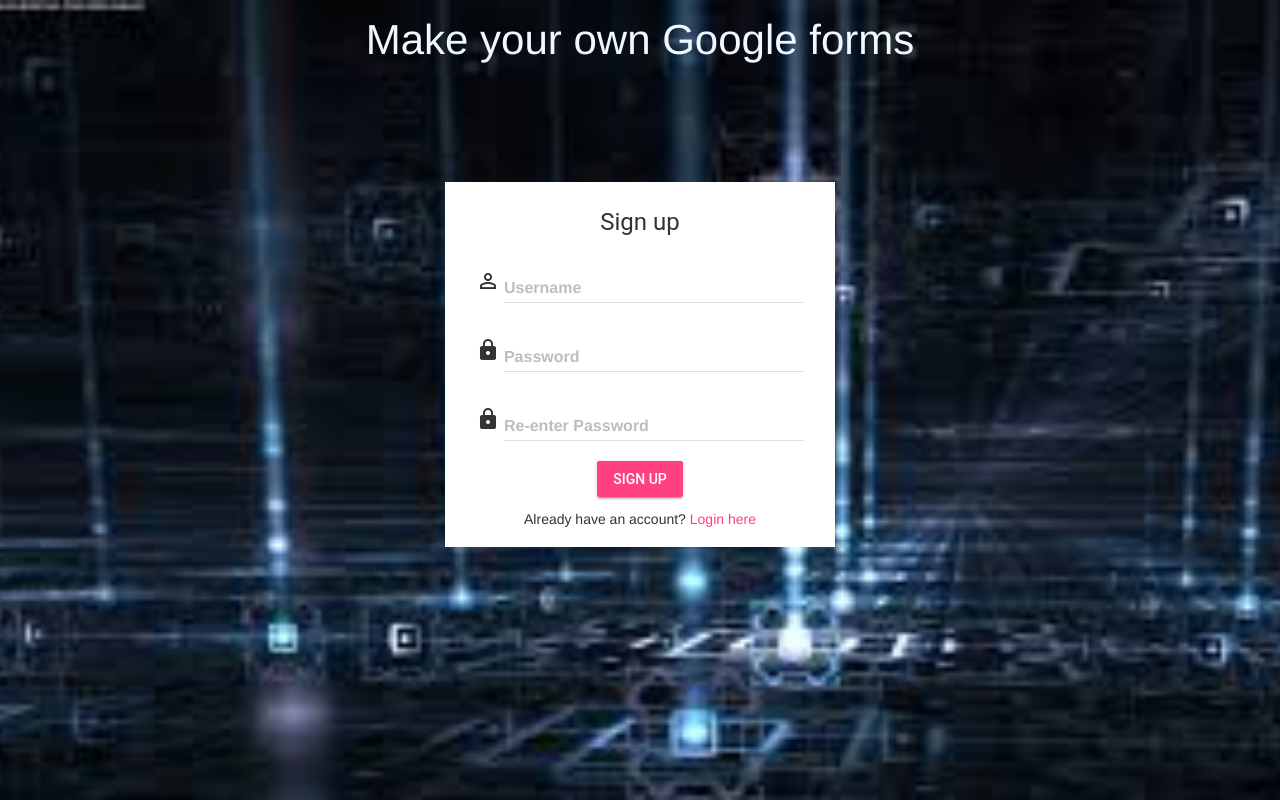
After one commit to manisha2012/My-Google-Form, a Django app: page /GoogleForm/signup/ in a window 1280 px wide. The commit adds this page. Run offline with Django 3.2, Linux system fonts and the light colour scheme; some libraries are stand-ins or nearby versions.

Commit message:
Added user authentication

```diff
--- a/GoogleForm/static/GoogleForm/css/myStyle.css
+++ b/GoogleForm/static/GoogleForm/css/myStyle.css
@@ -7,6 +7,11 @@
     padding-top: 30px;
     color: white;
     font-family: "Lucida Grande", "DejaVu Sans", "Bitstream Vera Sans", Verdana, Arial, sans-serif;
+}
+
+.form-header{
+    background-color: #7414BE;
+    margin-top: -30px;
 }
 
 .demo-card-wide.mdl-card {
@@ -22,6 +27,55 @@
   color: #fff;
 }
 
-.index-card{
-    padding:2em;
+.form-container{
+    margin-top: -30px;
+    background-color: #EFE6F7;
+    min-height: 100vh;
 }
+
+.mid-panel{
+    background-color: white;
+    margin-top: -20px;
+}
+
+.rightBar{
+    margin-top: 20px;
+}
+
+.login-page{
+    /*background-color: darkorange;*/
+    background: url('images/background.jpg') center / cover;
+    min-height:100vh;
+    /*width:100%;*/
+}
+
+.login-header {
+    color: #e0e8d8;
+    font-family: "Lucinda Grande", "Lucinda Sans Unicode", Helvetica, Arial, Verdana, sans-serif;
+    font-weight: 100;
+    font-size: 300%;
+    color: aliceblue;
+    font-family: "Lucinda Grande", "Lucinda Sans Unicode", Helvetica, Arial, Verdana, sans-serif;
+}
+
+.lgn-container{
+    background-color: white;
+}
+
+.login-form-fields{
+    padding-right:10px;
+    padding-left:10px;
+}
+
+.login-form-row{
+    margin-top:110px;
+}
+
+.not-reg{
+    margin-top:10px;
+}
+
+.mdl-snackbar{
+    bottom:unset;
+    background-color: tomato;
+}
--- a/GoogleForm/static/GoogleForm/js/myScript.js
+++ b/GoogleForm/static/GoogleForm/js/myScript.js
@@ -5,15 +5,9 @@ var myScript = (function () {
     };
 
     el = {
-        questionTitleContainers : myDom.getElsByClass('questionTitle'),
-        questionTypeContainer : myDom.getElByClass('questionType'),
-        dropdownFieldContainer : myDom.getElByClass('quesDropdown'),
-        addQuestionBtn : myDom.getElById('addQuestion'),
         shortTypeQues : myDom.getElById('short'),
         singleTypeQues : myDom.getElById('single'),
         multipleTypeQues : myDom.getElById('multiple'),
-        submitBtn : myDom.getElById('submitButton'),
-        addFormBtn : myDom.getElById('addForm'),
         quesCount : myDom.getElById('quesCount').val(),
         formContainer : myDom.getElById('formContainer')
     };
@@ -23,9 +17,6 @@ var myScript = (function () {
         _getShortQuestionOptionMarkup : function (event) {
             el.quesCount++;
             myDom.getElById('quesCount').val(el.quesCount);
-            //myDom.getElById('quesType').val('SH_'+ el.quesCount);
-            //console.log(event.target.id);
-            //var formContainer = myDom.getElById('formContainer');
             var shortQuesMarkup = $('<div class="row">' +
                     '<div class="col-sm-12">' +
                         '<div class="row">' +
@@ -58,9 +49,6 @@ var myScript = (function () {
         _getSingleQuestionOptionMarkup : function (event) {
             el.quesCount++;
             myDom.getElById('quesCount').val(el.quesCount);
-            //myDom.getElById('quesType').val('SC_'+ el.quesCount);
-            //console.log(event.target.id);
-            //var formContainer = myDom.getElById('formContainer');
             var singleQuesMarkup = $('<div class="row">' +
                     '<div class="col-sm-12">' +
                         '<div class="row">' +
@@ -102,9 +90,6 @@ var myScript = (function () {
         _getMultipleQuestionOptionMarkup : function (event) {
             el.quesCount++;
             myDom.getElById('quesCount').val(el.quesCount);
-            //myDom.getElById('quesType').val('MC_'+ el.quesCount);
-            //console.log(event.target.id);
-            //var formContainer = myDom.getElById('formContainer');
             var multipleChoice = $('<div class="row">'+
                     '<div class="col-sm-12 questionBlock">'+
                         '<div class="row">'+
--- /dev/null
+++ b/GoogleForm/templates/registration/signup.html
@@ -0,0 +1,60 @@
+{% extends '../GoogleForm/base.html' %}
+
+{% block content %}
+<div class="login-page">
+  <div class="container p-none">
+    <div class="row">
+        <h4 class="login-header text-center">Make your own Google forms</h4>
+    </div>
+    <div class="row login-form-row">
+        <div class="col-md-4"></div>
+        <div class="lgn-container col-md-4">
+            <div class="row">
+                <h4 class="text-center">Sign up</h4>
+            </div>
+            <div class="row text-center">
+                <form method="post">
+                    {% csrf_token %}
+                    <div>
+                        <i class="material-icons">perm_identity</i>
+                        <div class="mdl-textfield mdl-js-textfield mdl-textfield--floating-label">
+                            <input class="mdl-textfield__input" type="text" name="username" id="user">
+                            <label class="mdl-textfield__label" for="user">Username</label>
+                        </div>
+                    </div>
+                    <div>
+                        <i class="material-icons">lock</i>
+                        <div class="mdl-textfield mdl-js-textfield mdl-textfield--floating-label">
+                            <input class="mdl-textfield__input"  name="password1" type="password" id="pass">
+                            <label class="mdl-textfield__label" for="pass" >Password</label>
+                        </div>
+                    </div>
+                    <div>
+                        <i class="material-icons">lock</i>
+                        <div class="mdl-textfield mdl-js-textfield mdl-textfield--floating-label">
+                            <input class="mdl-textfield__input"  name="password2" type="password" id="pass2">
+                            <label class="mdl-textfield__label" for="pass2" >Re-enter Password</label>
+                        </div>
+                    </div>
+                    <button class="mdl-button mdl-js-button mdl-button--raised mdl-js-ripple-effect mdl-button--accent" type="submit">Sign up</button>
+                    {% if form.errors %}
+                        <div class="mdl-js-snackbar mdl-snackbar">
+                            <div class="mdl-snackbar__text">
+                                <p class="">{{ form.errors }}</p>
+                            </div>
+                            <button class="mdl-snackbar__action" type="button"></button>
+                        </div>
+                    {% endif %}
+                  </form>
+            </div>
+            <div class="row text-center not-reg">
+                <p>Already have an account? <a href="/GoogleForm/login/">Login here</a></p>
+            </div>
+        </div>
+
+    </div>
+
+  </div>
+</div>
+
+{% endblock %}
--- a/GoogleForm/urls.py
+++ b/GoogleForm/urls.py
@@ -1,8 +1,13 @@
 from django.conf.urls import url
-
+from django.contrib import admin
+from django.contrib.auth import views as auth_views
 from . import views
 
 urlpatterns = [
+    url(r'^login/$', auth_views.login, name='login'),
+    url(r'^logout/$', auth_views.logout, name='logout'),
+    url(r'^admin/', admin.site.urls),
+    url(r'^signup/$', views.signup, name='signup'),
     url(r'^$', views.index, name='index'),
     url(r'^(?P<form_id>[0-9]+)/$', views.formDetail, name='formDetail'),
     url(r'^createForm/$', views.createForm, name='createForm'),
--- a/GoogleForm/views.py
+++ b/GoogleForm/views.py
@@ -1,17 +1,42 @@
 # -*- coding: utf-8 -*-
 from __future__ import unicode_literals
-
-from django.shortcuts import render
-
+from django.http import HttpResponseRedirect
+from django.shortcuts import render, render_to_response
 from .models import Form, Question, Option
-
+from django.contrib.auth import login, authenticate
+from django.contrib.auth.forms import UserCreationForm
+from django.template import RequestContext
+from django.contrib.auth.decorators import login_required
 from django.http import HttpResponse
 
+def signup(request):
+    if request.method == 'POST':
+        form = UserCreationForm(request.POST)
+        if form.is_valid():
+            form.save()
+            username = form.cleaned_data.get('username')
+            raw_password = form.cleaned_data.get('password1')
+            user = authenticate(username=username, password=raw_password)
+            login(request, user)
+            return HttpResponseRedirect("/GoogleForm/login")
+            #return render_to_response('registration/login.html', RequestContext(request, {}))
+            #return render(RequestContext(request), 'registration/login.html')
+            #return render(request, 'registration/login.html')
+    else:
+        form = UserCreationForm()
+    return render(request, 'registration/signup.html', {'form': form})
+
+@login_required
 def index(request):
+    #if request.user.is_authenticated():
     form_list = Form.objects.all()
-    context = {'form_list': form_list}
+    #user = User.objects.get(pk=request.user)
+    #form_list = user.Form_set.all()
+    context = {'form_list': form_list, 'user': request.user}
     return render(request, 'GoogleForm/index.html', context)
 
+
+@login_required
 def formDetail(request, form_id):
     form = Form.objects.get(pk=form_id)
     ques_list = form.question_set.all().order_by('created_at')
@@ -33,6 +58,7 @@ def formDetail(request, form_id):
     context = {'form': form, 'ques_list': ques_list, 'options': options}
     return render(request, 'GoogleForm/createForm.html', context)
 
+@login_required
 def createForm(request):
     return render(request, 'GoogleForm/createForm.html')
 
```
Also changed, not shown: GoogleForm/templates/GoogleForm/createForm.html (+5 -5 lines), GoogleForm/templates/GoogleForm/formDetail.html (deleted, +0 -47 lines), GoogleForm/templates/GoogleForm/index.html (+18 -3 lines), GoogleForm/templates/registration/logged_out.html (added, +15 -0 lines), GoogleForm/templates/registration/login.html (added, +58 -0 lines), myform/settings.py (+8 -0 lines), GoogleForm/static/GoogleForm/css/images/background.jpg (added), 3 other files.
